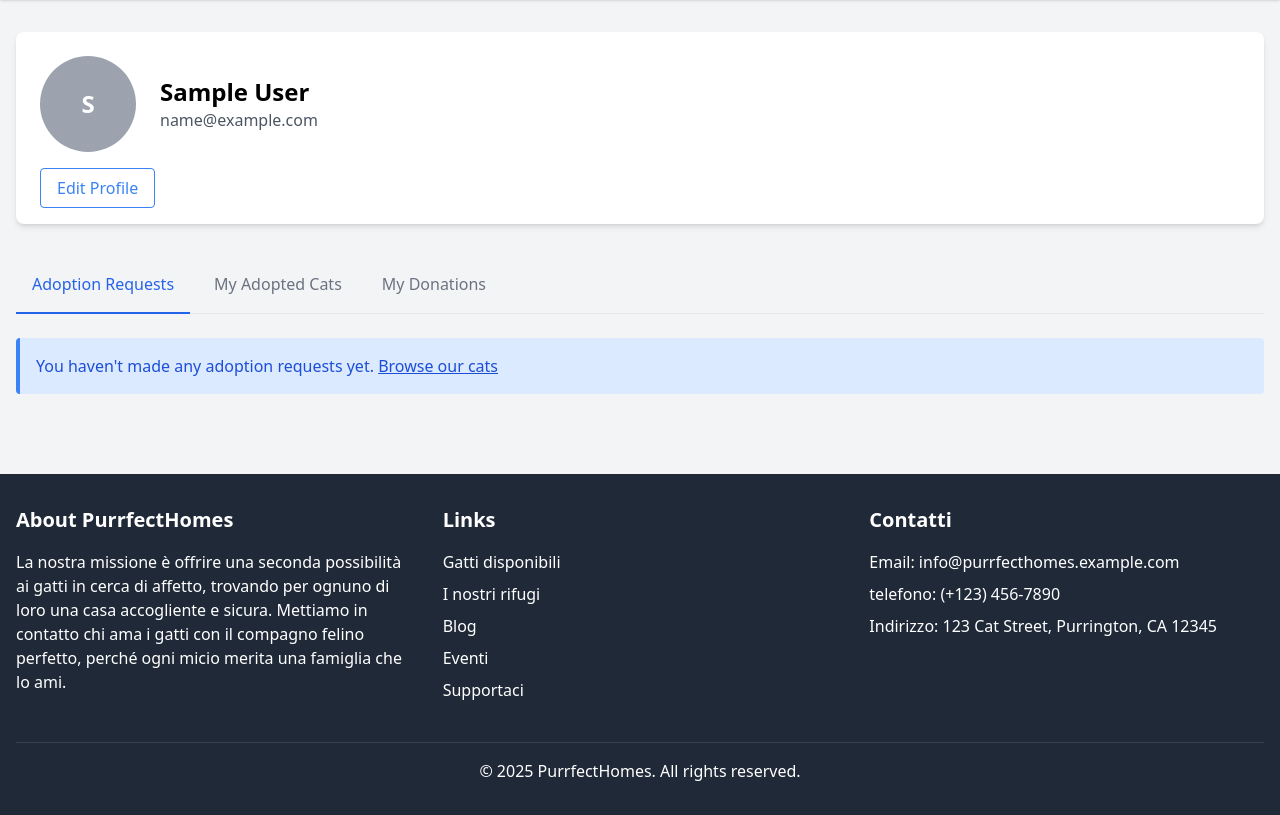
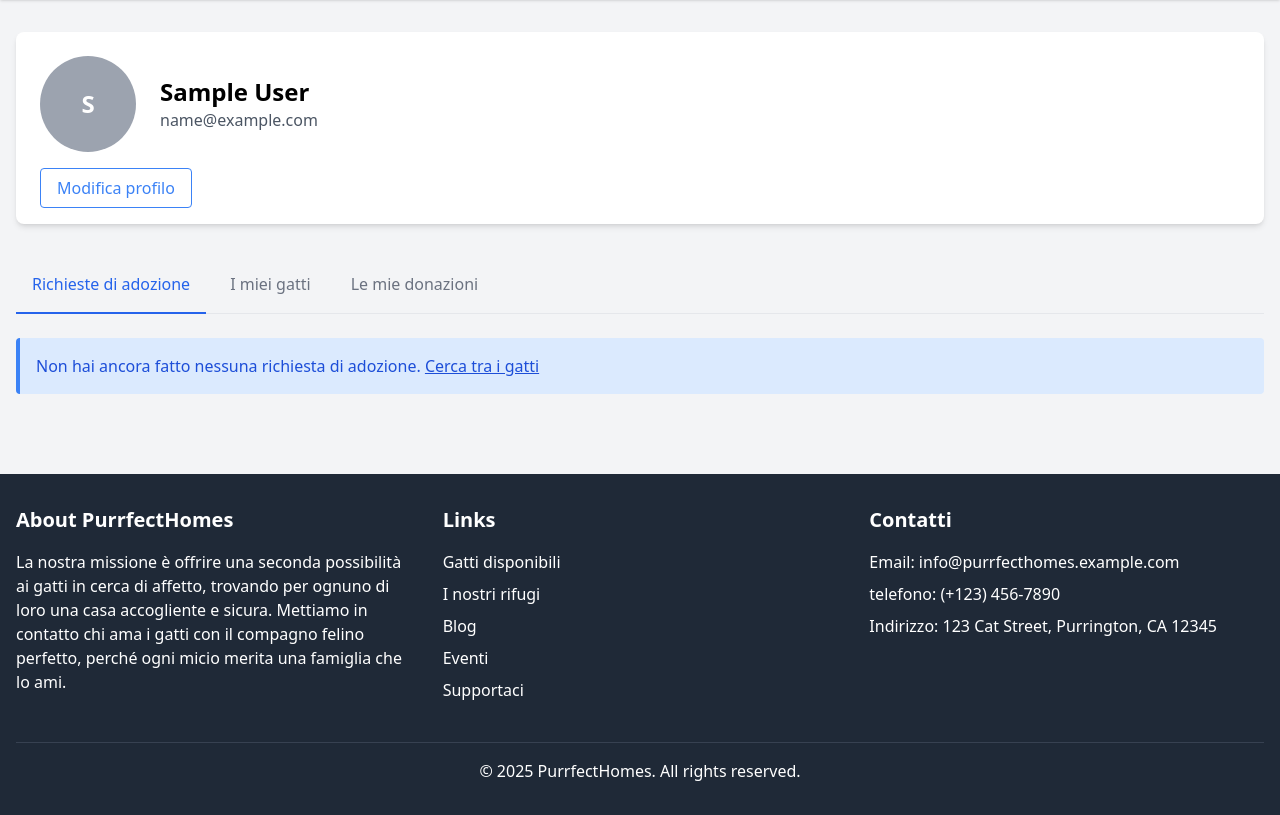
Before and after one commit to Alle-marchio/catadoption, a Django app: page /profile/ in a window 1280 px wide. Shown: the part 72-887 px from the top of the page. Run offline with Django 4.2, Linux system fonts and the light colour scheme; the visitor is signed in with stand-in values (Sample User, id 1); data that the repository does not hold is empty; some libraries are stand-ins or nearby versions.

Commit message:
first redesign user_profile.html.

```diff
--- a/templates/registration/user_profile.html
+++ b/templates/registration/user_profile.html
@@ -23,7 +23,7 @@
                     </div>
                 </div>
                 <div class="mt-6">
-                    <a href="#" class="px-4 py-2 border border-blue-500 text-blue-500 rounded hover:bg-blue-500 hover:text-white transition-colors">Edit Profile</a>
+                    <a href="#" class="px-4 py-2 border border-blue-500 text-blue-500 rounded hover:bg-blue-500 hover:text-white transition-colors">Modifica profilo</a>
                 </div>
             </div>
         </div>
@@ -36,21 +36,21 @@
                 <button class="inline-block py-4 px-4 text-blue-600 border-b-2 border-blue-600 rounded-t-lg active"
                        id="adoption-requests-tab" data-tabs-target="#adoption-requests" type="button" role="tab"
                        aria-controls="adoption-requests" aria-selected="true">
-                    Adoption Requests
+                    Richieste di adozione
                 </button>
             </li>
             <li class="mr-2">
                 <button class="inline-block py-4 px-4 text-gray-500 hover:text-gray-600 hover:border-gray-300 border-b-2 border-transparent rounded-t-lg"
                        id="adopted-cats-tab" data-tabs-target="#adopted-cats" type="button" role="tab"
                        aria-controls="adopted-cats" aria-selected="false">
-                    My Adopted Cats
+                    I miei gatti
                 </button>
             </li>
             <li class="mr-2">
                 <button class="inline-block py-4 px-4 text-gray-500 hover:text-gray-600 hover:border-gray-300 border-b-2 border-transparent rounded-t-lg"
                        id="donations-tab" data-tabs-target="#donations" type="button" role="tab"
                        aria-controls="donations" aria-selected="false">
-                    My Donations
+                    Le mie donazioni
                 </button>
             </li>
         </ul>
@@ -74,11 +74,11 @@
                                     {% elif request.status == 'rejected' %}bg-white text-red-700
                                     {% else %}bg-gray-800 text-white{% endif %}">
                                     {% if request.status == 'pending' %}
-                                        Pending
+                                        riservato
                                     {% elif request.status == 'approved' %}
-                                        Approved
+                                        Approvata
                                     {% else %}
-                                        Rejected
+                                        Rifiutata
                                     {% endif %}
                                 </span>
                             </div>
@@ -94,12 +94,12 @@
                                         {% endif %}
                                     </div>
                                     <div class="w-full md:w-2/3 md:pl-4">
-                                        <p class="mb-2"><span class="font-semibold">Requested on:</span> {{ request.request_date|date:"d/m/Y" }}</p>
-                                        <p class="mb-2"><span class="font-semibold">Reason:</span> {{ request.reason|truncatechars:100 }}</p>
+                                        <p class="mb-2"><span class="font-semibold">Data richiesta:</span> {{ request.request_date|date:"d/m/Y" }}</p>
+                                        <p class="mb-2"><span class="font-semibold">Motivazione:</span> {{ request.reason|truncatechars:100 }}</p>
                                         {% if request.notes %}
-                                            <p class="mb-2"><span class="font-semibold">Notes:</span> {{ request.notes|truncatechars:100 }}</p>
+                                            <p class="mb-2"><span class="font-semibold">Note:</span> {{ request.notes|truncatechars:100 }}</p>
                                         {% endif %}
-                                        <a href="{% url 'cat-detail' request.cat.id %}" class="mt-2 inline-block px-3 py-1 text-sm bg-blue-500 text-white rounded hover:bg-blue-600 transition-colors">View Cat</a>
+                                        <a href="{% url 'cat-detail' request.cat.id %}" class="mt-2 inline-block px-3 py-1 text-sm bg-blue-500 text-white rounded hover:bg-blue-600 transition-colors">Vedi gatto</a>
                                     </div>
                                 </div>
                             </div>
@@ -108,8 +108,8 @@
                 </div>
             {% else %}
                 <div class="bg-blue-100 border-l-4 border-blue-500 text-blue-700 p-4 rounded">
-                    You haven't made any adoption requests yet.
-                    <a href="{% url 'cat-list' %}" class="font-medium underline">Browse our cats</a>
+                    Non hai ancora fatto nessuna richiesta di adozione.
+                    <a href="{% url 'cat-list' %}" class="font-medium underline">Cerca tra i gatti</a>
                 </div>
             {% endif %}
         </div>
```
